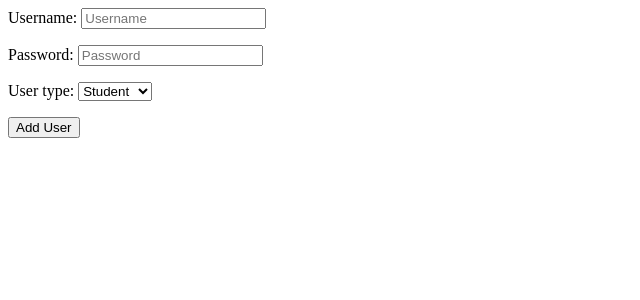
After one commit to Kaditya67/Attrendance-System, a Django app: page /add_user/ in a window 1280 px wide. The commit adds this page. Shown: the top 300 px of the page, without its empty margins (0-640 px from the left). Run offline with Django 5.2, Linux system fonts and the light colour scheme.

Commit message:
3 user login tested

```diff
--- a/control_system/admin.py
+++ b/control_system/admin.py
@@ -1,3 +1,8 @@
 from django.contrib import admin
 
 # Register your models here.
+from .models import Student, Teacher, Principal
+
+admin.site.register(Student)
+admin.site.register(Teacher)
+admin.site.register(Principal)
--- a/control_system/forms.py
+++ b/control_system/forms.py
@@ -1,11 +1,6 @@
 from django import forms
-from django.contrib.auth.forms import AuthenticationForm
 
-class CustomAuthenticationForm(AuthenticationForm):
-    ROLE_CHOICES = [
-        ('student', 'Student'),
-        ('teacher', 'Teacher'),
-        ('principal', 'Principal'),
-    ]
-
-    role = forms.ChoiceField(choices=ROLE_CHOICES, widget=forms.RadioSelect)
+class UserForm(forms.Form):
+    username = forms.CharField(max_length=150, required=True, widget=forms.TextInput(attrs={'placeholder': 'Username'}))
+    password = forms.CharField(max_length=128, required=True, widget=forms.PasswordInput(attrs={'placeholder': 'Password'}))
+    user_type = forms.ChoiceField(choices=[('STUDENT', 'Student'), ('TEACHER', 'Teacher'), ('PRINCIPAL', 'Principal')], required=True)
--- a/control_system/urls.py
+++ b/control_system/urls.py
@@ -2,8 +2,10 @@ from django.urls import path
 from . import views
 
 urlpatterns = [
-    path('login/', views.login, name='login'),
-    path('student-dashboard/', views.student_dashboard, name='student_dashboard'),
-    path('teacher-dashboard/', views.teacher_dashboard, name='teacher_dashboard'),
-    path('principal-dashboard/', views.principal_dashboard, name='principal_dashboard'),
+    path('login/', views.user_login, name='login'),
+    path('add_user/', views.add_user, name='add_user'),
+    path('done/', views.done, name='done'),
+    path('student_dashboard/', views.student_dashboard, name='student_dashboard'),
+    path('teacher_dashboard/', views.teacher_dashboard, name='teacher_dashboard'),
+    path('principal_dashboard/', views.principal_dashboard, name='principal_dashboard'),
 ]
--- a/control_system/views.py
+++ b/control_system/views.py
@@ -1,43 +1,87 @@
 from django.shortcuts import render, redirect
-from django.contrib.auth import authenticate, login as auth_login
+from django.contrib.auth.hashers import check_password
+from django.contrib.auth import login as auth_login
 from django.contrib.auth.decorators import login_required
-from .forms import CustomAuthenticationForm
-from .models import Student, Teacher, Principal
+from django.contrib.sessions.models import Session
+from control_system.models import Student, Teacher, Principal
 
-def login(request):
+def user_login(request):
     if request.method == 'POST':
-        form = CustomAuthenticationForm(request, data=request.POST)
-        if form.is_valid():
-            username = form.cleaned_data['username']
-            password = form.cleaned_data['password']
-            role = form.cleaned_data['role']
+        username = request.POST['username']
+        password = request.POST['password']
+        user_type = request.POST.get('user_type')  # Get the user type from the login form
 
-            user = authenticate(request, username=username, password=password)
-            if user is not None:
-                auth_login(request, user)
+        # Check the user type and find the corresponding user
+        user = None
+        if user_type == 'STUDENT':
+            user = Student.objects.filter(username=username).first()
+        elif user_type == 'TEACHER':
+            user = Teacher.objects.filter(username=username).first()
+        elif user_type == 'PRINCIPAL':
+            user = Principal.objects.filter(username=username).first()
 
-                # Redirect based on the selected role
-                if role == 'student' and Student.objects.filter(user=user).exists():
-                    return redirect('student_dashboard')
-                elif role == 'teacher' and Teacher.objects.filter(user=user).exists():
-                    return redirect('teacher_dashboard')
-                elif role == 'principal' and Principal.objects.filter(user=user).exists():
-                    return redirect('principal_dashboard')
-                else:
-                    # If role is not found in database, redirect to login with error
-                    return render(request, 'login.html', {'form': form, 'error': 'Invalid role or not assigned.'})
+        if user and check_password(password, user.password):
+            # Manually create a session for the user
+            request.session['user_id'] = user.id
+            request.session['user_type'] = user_type
+            request.session['username'] = username
+
+            if user_type == 'STUDENT':
+                return redirect('student_dashboard')
+            elif user_type == 'TEACHER':
+                return redirect('teacher_dashboard')
+            elif user_type == 'PRINCIPAL':
+                return redirect('principal_dashboard')
+        else:
+            return render(request, 'login.html', {'error': 'Invalid credentials'})
     else:
-        form = CustomAuthenticationForm()
-    return render(request, 'login.html', {'form': form})
+        return render(request, 'login.html')
 
 @login_required
 def student_dashboard(request):
+    if request.session.get('user_type') != 'STUDENT':
+        return redirect('login')
     return render(request, 'student_dashboard.html')
 
 @login_required
 def teacher_dashboard(request):
+    if request.session.get('user_type') != 'TEACHER':
+        return redirect('login')
     return render(request, 'teacher_dashboard.html')
 
 @login_required
 def principal_dashboard(request):
+    if request.session.get('user_type') != 'PRINCIPAL':
+        return redirect('login')
     return render(request, 'principal_dashboard.html')
+
+def done(request):
+    return render(request, 'done.html')
+
+from django.shortcuts import render, redirect
+from django.contrib.auth.hashers import make_password
+from control_system.models import Student, Teacher, Principal
+from .forms import UserForm
+
+def add_user(request):
+    if request.method == 'POST':
+        form = UserForm(request.POST)
+        if form.is_valid():
+            username = form.cleaned_data['username']
+            password = form.cleaned_data['password']
+            user_type = form.cleaned_data['user_type']
+
+            hashed_password = make_password(password)
+
+            if user_type == 'STUDENT':
+                Student.objects.create(username=username, password=hashed_password)
+            elif user_type == 'TEACHER':
+                Teacher.objects.create(username=username, password=hashed_password)
+            elif user_type == 'PRINCIPAL':
+                Principal.objects.create(username=username, password=hashed_password)
+
+            return redirect('done')  # Redirect to a success page or wherever you prefer
+    else:
+        form = UserForm()
+
+    return render(request, 'add_user.html', {'form': form})
--- /dev/null
+++ b/templates/add_user.html
@@ -0,0 +1,5 @@
+<form method="post">
+    {% csrf_token %}
+    {{ form.as_p }}
+    <button type="submit">Add User</button>
+</form>
--- /dev/null
+++ b/templates/done.html
@@ -0,0 +1 @@
+<h1>Thank You</h1>
```
Also changed, not shown: control_system/models.py (+17 -4 lines), templates/login.html (+18 -17 lines), control_system/migrations/0001_initial.py, control_system/migrations/0002_remove_student_courses_remove_teacher_courses_and_more.py (deleted), control_system/migrations/0003_initial.py (deleted), db.sqlite3.
